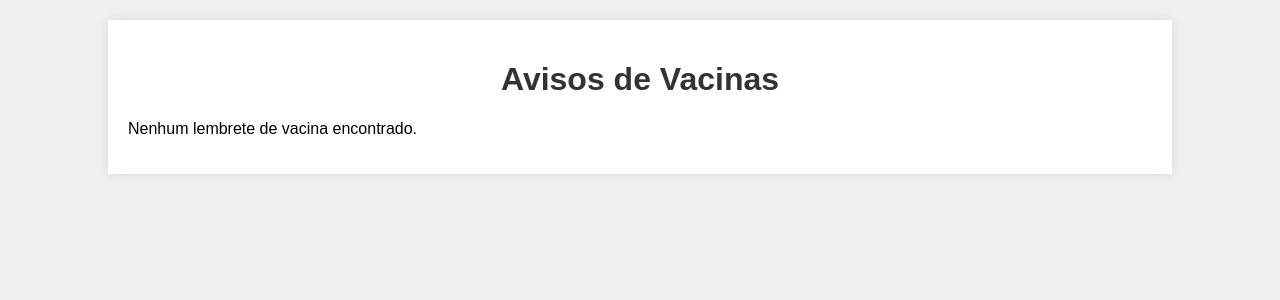
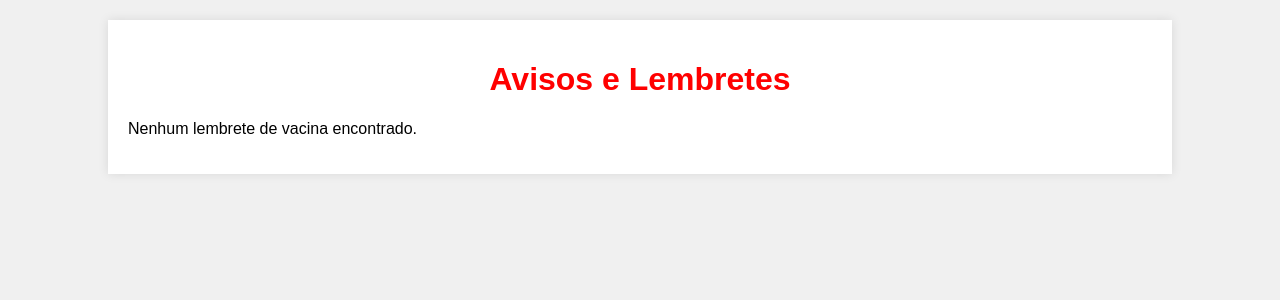
Before and after one commit to ThiagoAze/Hackathon3B2024, a PHP site: page /listar/alertas.php in a window 1280 px wide. Shown: the top 300 px of the page. Run offline with PHP 8.4, Linux system fonts and the light colour scheme; data that the repository does not hold is empty.

Commit message:
Atualização nos textos

```diff
--- a/php/listar/alertas.php
+++ b/php/listar/alertas.php
@@ -24,7 +24,7 @@
 
         h1 {
             text-align: center;
-            color: #333;
+            color: red;
         }
 
         .lembretes {
@@ -65,7 +65,7 @@
 
 <body>
     <div class="container">
-        <h1>Avisos de Vacinas</h1>
+        <h1>Avisos e Lembretes</h1>
 
         <!-- Lista  -->
         <div class="lembretes">
```
